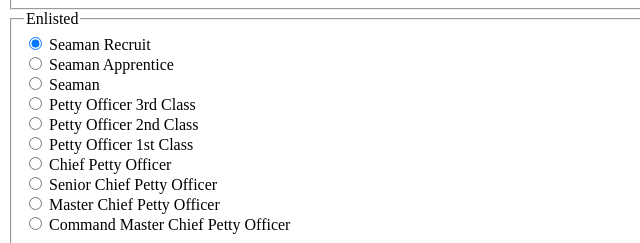
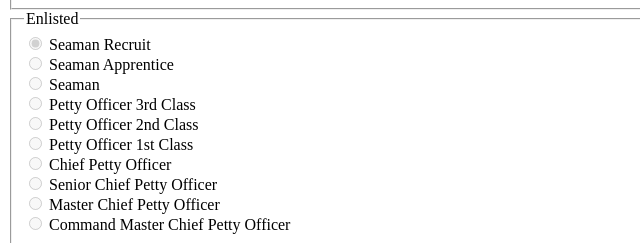
Before and after one commit to fobda75/Class5Lab, a plain HTML site: page index.html in a window 1280 px wide. Shown: the part 389-632 px from the top of the page, 0-640 px from the left. Drawn offline with nearby package versions, Linux system fonts and the light colour scheme.

Commit message:
disabled enlisted radio buttons

```diff
--- a/index.html
+++ b/index.html
@@ -11,7 +11,7 @@
 <body>
 
 
-<label for="owe-officer">Officer</label>
+<label  for="owe-officer">Officer</label>
 <input type="radio" name="owe" id="owe-officer" checked="checked" onclick="officer()">
 
 <label for="owe-warrant">Warrant Officer</label>
@@ -99,43 +99,43 @@
 <fieldset>
     <legend>Enlisted</legend>
 
-    <input type="radio" name="enlisted" id="enlisted-recruit" checked="checked" data-rank="Seaman Recruit" data-abbr="SR" data-paygrade="E-1">
+    <input type="radio" name="enlisted" id="enlisted-recruit" checked="checked" disabled="true" data-rank="Seaman Recruit" data-abbr="SR" data-paygrade="E-1">
     <label for="enlisted-recruit">Seaman Recruit</label>
     <br>
 
-    <input type="radio" name="enlisted" id="enlisted-appr" data-rank="Seaman Apprentice" data-abbr="SA" data-paygrade="E-2">
+    <input type="radio" name="enlisted" id="enlisted-appr" disabled="true" data-rank="Seaman Apprentice" data-abbr="SA" data-paygrade="E-2">
     <label for="enlisted-appr">Seaman Apprentice</label>
     <br>
 
-    <input type="radio" name="enlisted" id="enlisted-seaman"data-rank="Seaman" data-abbr="SN" data-paygrade="E-3">
+    <input type="radio" name="enlisted" id="enlisted-seaman" disabled="true" data-rank="Seaman" data-abbr="SN" data-paygrade="E-3">
     <label for="enlisted-seaman">Seaman</label>
     <br>
 
-    <input type="radio" name="enlisted" id="enlisted-po3" data-rank="Petty Officer 3rd Class" data-abbr="PO3" data-paygrade="E-4">
+    <input type="radio" name="enlisted" id="enlisted-po3" disabled="true" data-rank="Petty Officer 3rd Class" data-abbr="PO3" data-paygrade="E-4">
     <label for="enlisted-po3">Petty Officer 3rd Class</label>
     <br>
 
-    <input type="radio" name="enlisted" id="enlisted-po2" data-rank="Petty Officer 2nd Class" data-abbr="PO2" data-paygrade="E-5">
+    <input type="radio" name="enlisted" id="enlisted-po2" disabled="true" data-rank="Petty Officer 2nd Class" data-abbr="PO2" data-paygrade="E-5">
     <label for="enlisted-po2">Petty Officer 2nd Class</label>
     <br>
 
-    <input type="radio" name="enlisted" id="enlisted-po1" data-rank="Petty Officer 1st Class" data-abbr="PO1" data-paygrade="E-6">
+    <input type="radio" name="enlisted" id="enlisted-po1" disabled="true" data-rank="Petty Officer 1st Class" data-abbr="PO1" data-paygrade="E-6">
     <label for="enlisted-po1">Petty Officer 1st Class</label>
     <br>
 
-    <input type="radio" name="enlisted" id="enlisted-cpo" data-rank="Chief Petty Officer" data-abbr="CPO" data-paygrade="E-7">
+    <input type="radio" name="enlisted" id="enlisted-cpo" disabled="true" data-rank="Chief Petty Officer" data-abbr="CPO" data-paygrade="E-7">
     <label for="enlisted-cpo">Chief Petty Officer</label>
     <br>
 
-    <input type="radio" name="enlisted" id="enlisted-scpo" data-rank="Senior Chief" data-abbr="SCPO" data-paygrade="E-8">
+    <input type="radio" name="enlisted" id="enlisted-scpo" disabled="true" data-rank="Senior Chief" data-abbr="SCPO" data-paygrade="E-8">
     <label for="enlisted-scpo">Senior Chief Petty Officer</label>
     <br>
 
-    <input type="radio" name="enlisted" id="enlisted-mcpo" data-rank="Master Chief" data-abbr="MCPO" data-paygrade="E-9">
+    <input type="radio" name="enlisted" id="enlisted-mcpo" disabled="true" data-rank="Master Chief" data-abbr="MCPO" data-paygrade="E-9">
     <label for="enlisted-mcpo">Master Chief Petty Officer</label>
     <br>
 
-    <input type="radio" name="enlisted" id="enlisted-cmcpo" data-rank="Command Master Chief" data-abbr="MCPOC" data-paygrade="E-9">
+    <input type="radio" name="enlisted" id="enlisted-cmcpo" disabled="true" data-rank="Command Master Chief" data-abbr="MCPOC" data-paygrade="E-9">
     <label for="enlisted-cmcpo">Command Master Chief Petty Officer</label>
     <br>
 
```
